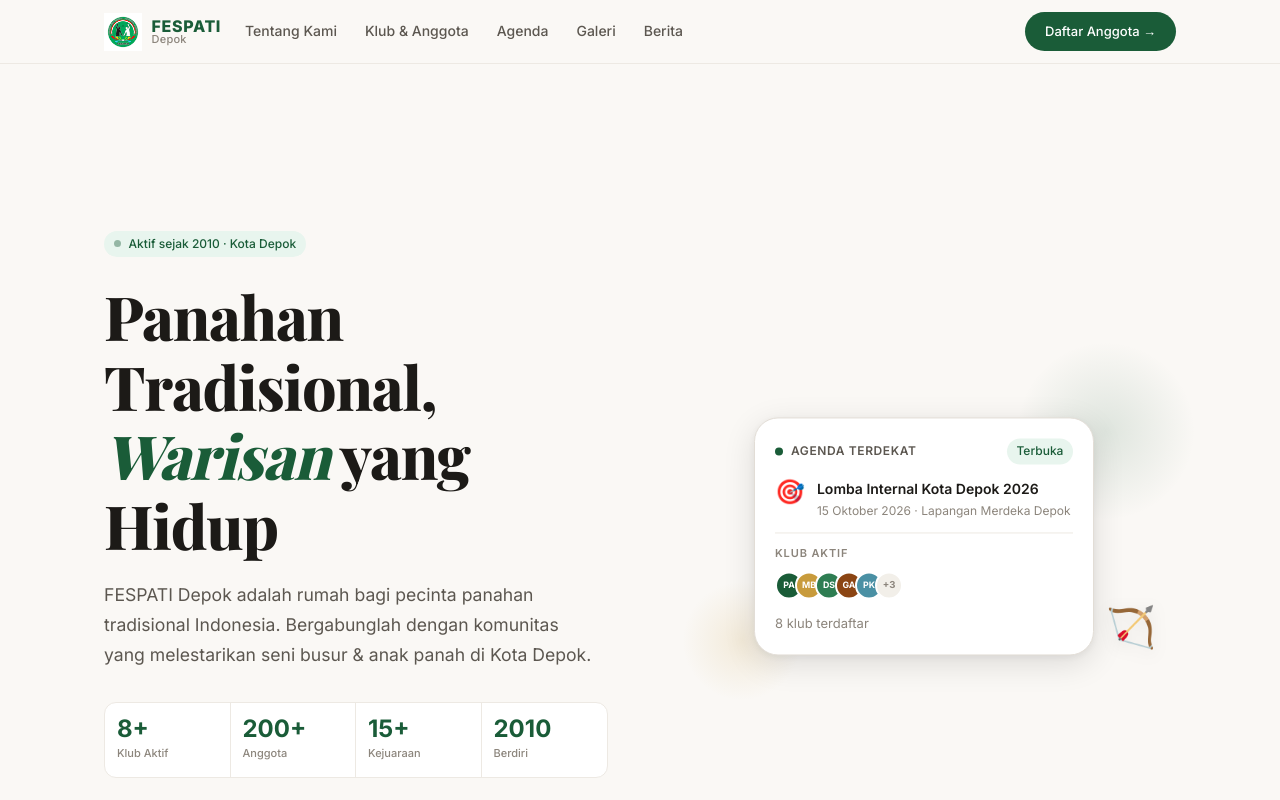
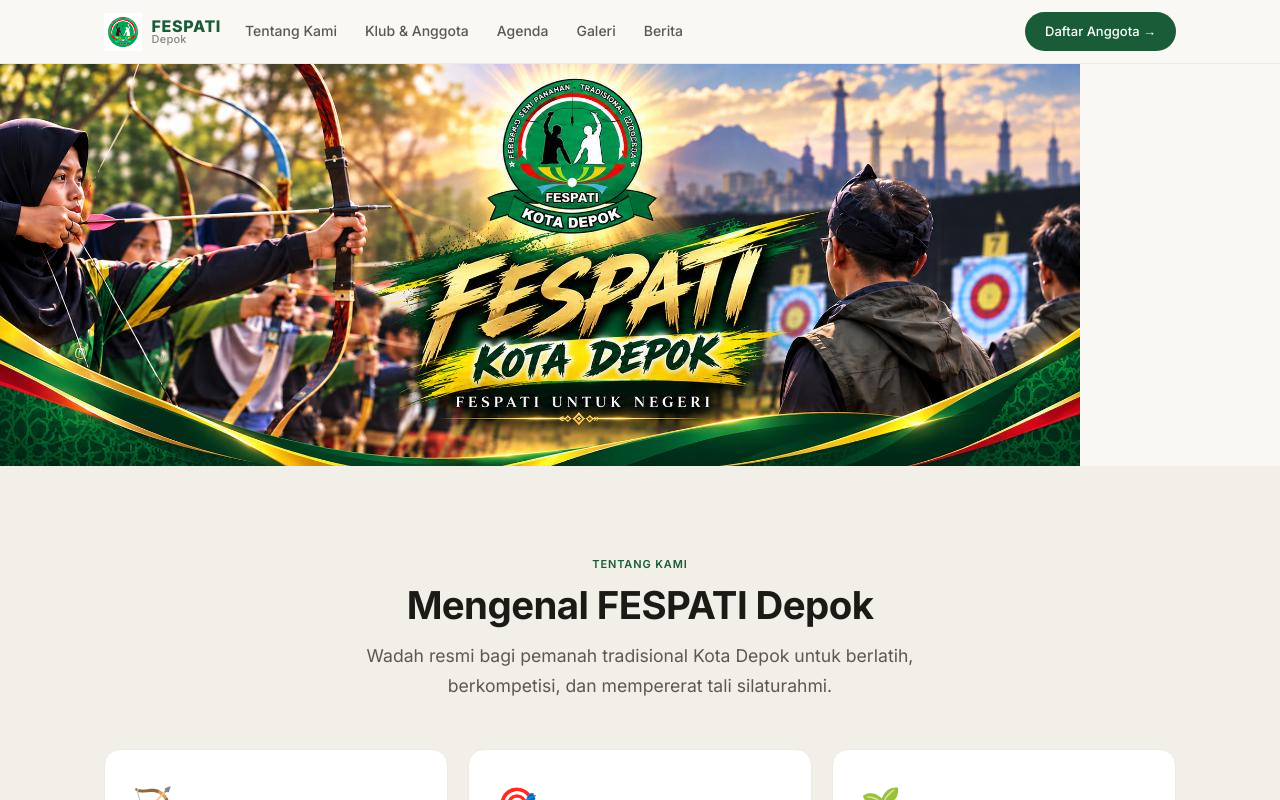
Before and after one commit to carwinaja/fespati-depok, a Nuxt app: page / in a window 1280 px wide. Shown: the top 800 px of the page. Built offline with nearby package versions, Linux system fonts and the light colour scheme.

Commit message:
fespati siap online

```diff
--- a/app/components/sections/AboutSection.vue
+++ b/app/components/sections/AboutSection.vue
@@ -91,7 +91,7 @@
 
 <script setup lang="ts">
 const pengurus = [
-  { nama: 'Bapak Ahmad Fauzi', jabatan: 'Ketua Umum', initials: 'AF', color: '#1A5C38' },
+  { nama: 'Bapak Bani Magribi', jabatan: 'Ketua Umum', initials: 'AF', color: '#1A5C38' },
   { nama: 'Ibu Siti Rahayu', jabatan: 'Sekretaris Umum', initials: 'SR', color: '#2E7D52' },
   { nama: 'Bapak Hendra Wijaya', jabatan: 'Bendahara', initials: 'HW', color: '#C89B3C' },
   { nama: 'Bapak Rudi Santoso', jabatan: 'Ketua Bidang Pembinaan', initials: 'RS', color: '#4A90A4' },
--- a/app/components/sections/HeroSection.vue
+++ b/app/components/sections/HeroSection.vue
@@ -1,363 +1,9 @@
 <template>
-  <section class="hero section">
-    <div class="container hero-inner">
-      <!-- Left: Text -->
-      <div class="hero-text">
-        <div class="badge badge-brand hero-badge">
-          <span class="pulse-dot" aria-hidden="true"></span>
-          Aktif sejak 2010 · Kota Depok
-        </div>
-
-        <h1 class="display hero-heading">
-          Panahan Tradisional,<br>
-          <span class="brand-accent">Warisan</span> yang Hidup
-        </h1>
-
-        <p class="lead hero-lead">
-          FESPATI Depok adalah rumah bagi pecinta panahan tradisional Indonesia. Bergabunglah dengan komunitas yang melestarikan seni busur & anak panah di Kota Depok.
-        </p>
-
-        <div class="hero-stats">
-          <div v-for="stat in stats" :key="stat.label" class="stat-item">
-            <span class="stat-value">{{ stat.value }}</span>
-            <span class="stat-label">{{ stat.label }}</span>
-          </div>
-        </div>
-
-        <div class="hero-actions">
-          <a href="#daftar" class="btn btn-primary">Bergabung Sekarang →</a>
-          <a href="#tentang" class="btn btn-outline">Pelajari Lebih Lanjut</a>
-        </div>
-      </div>
-
-      <!-- Right: Visual Card -->
-      <div class="hero-visual" aria-hidden="true">
-        <div class="hero-card animate-float">
-          <div class="hc-header">
-            <span class="hc-dot"></span>
-            <span class="hc-title">Agenda Terdekat</span>
-            <span class="badge badge-brand">Terbuka</span>
-          </div>
-          <div class="hc-event">
-            <div class="hc-event-icon">🎯</div>
-            <div>
-              <p class="hc-event-name">Lomba Internal Kota Depok 2026</p>
-              <p class="hc-event-date">15 Oktober 2026 · Lapangan Merdeka Depok</p>
-            </div>
-          </div>
-          <hr class="divider" style="margin-block: 0.75rem" />
-          <div class="hc-clubs">
-            <span class="label">Klub Aktif</span>
-            <div class="club-avatars">
-              <div v-for="n in 5" :key="n" class="club-av" :style="{ background: clubColors[n-1], left: `${(n-1)*20}px` }">
-                {{ clubInitials[n-1] }}
-              </div>
-              <div class="club-av club-av-more">+3</div>
-            </div>
-            <span class="small" style="margin-top:.4rem">8 klub terdaftar</span>
-          </div>
-        </div>
-
-        <!-- Decorative elements -->
-        <div class="deco deco-1"></div>
-        <div class="deco deco-2"></div>
-        <div class="deco deco-3">🏹</div>
-      </div>
-    </div>
-
-    <!-- Bottom wave -->
-    <div class="hero-wave" aria-hidden="true">
-      <svg viewBox="0 0 1440 60" preserveAspectRatio="none" xmlns="http://www.w3.org/2000/svg">
-        <path d="M0,0 C360,60 1080,60 1440,0 L1440,60 L0,60 Z" fill="var(--color-surface-2)"/>
-      </svg>
-    </div>
+  <section class="w-full">
+    <img
+      src="/hero-fespati.jpg"
+      alt="FESPATI Kota Depok"
+      class="w-full h-auto object-cover"
+    />
   </section>
 </template>
-
-<script setup lang="ts">
-const stats = [
-  { value: '8+', label: 'Klub Aktif' },
-  { value: '200+', label: 'Anggota' },
-  { value: '15+', label: 'Kejuaraan' },
-  { value: '2010', label: 'Berdiri' },
-]
-
-const clubColors = ['#1A5C38', '#C89B3C', '#2E7D52', '#8B4513', '#4A90A4']
-const clubInitials = ['PA', 'MB', 'DS', 'GA', 'PK']
-</script>
-
-<style scoped>
-.hero {
-  background: var(--color-bg);
-  position: relative;
-  padding-bottom: 0;
-  overflow: hidden;
-}
-
-.hero-inner {
-  display: grid;
-  grid-template-columns: 1fr 1fr;
-  gap: 4rem;
-  align-items: center;
-  padding-block: clamp(3rem, 6vw, 5rem);
-}
-
-/* Left text */
-.hero-badge {
-  margin-bottom: 1.5rem;
-  gap: 0.5rem;
-}
-
-.pulse-dot {
-  width: 7px;
-  height: 7px;
-  border-radius: 50%;
-  background: var(--color-brand);
-  display: inline-block;
-  animation: pulse-dot 2s ease-in-out infinite;
-}
-
-.hero-heading {
-  margin-bottom: 1.25rem;
-}
-
-.brand-accent {
-  color: var(--color-brand);
-  font-style: italic;
-}
-
-.hero-lead {
-  max-width: 44ch;
-  margin-bottom: 2rem;
-}
-
-.hero-stats {
-  display: grid;
-  grid-template-columns: repeat(4, 1fr);
-  gap: 0;
-  border: 1px solid var(--color-border-soft);
-  border-radius: var(--radius-md);
-  overflow: hidden;
-  margin-bottom: 2rem;
-  background: var(--color-surface);
-}
-
-.stat-item {
-  padding: 0.9rem 0.75rem;
-  display: flex;
-  flex-direction: column;
-  gap: 0.2rem;
-  border-right: 1px solid var(--color-border-soft);
-}
-
-.stat-item:last-child {
-  border-right: none;
-}
-
-.stat-value {
-  font-size: 1.5rem;
-  font-weight: 700;
-  color: var(--color-brand);
-  line-height: 1;
-}
-
-.stat-label {
-  font-size: 0.6875rem;
-  color: var(--color-ink-3);
-  font-weight: 500;
-}
-
-.hero-actions {
-  display: flex;
-  gap: 0.75rem;
-  flex-wrap: wrap;
-}
-
-/* Right visual */
-.hero-visual {
-  position: relative;
-  display: flex;
-  justify-content: center;
-  align-items: center;
-  padding: 2rem;
-  min-height: 360px;
-}
-
-.hero-card {
-  background: var(--color-card);
-  border: 1px solid var(--color-border);
-  border-radius: var(--radius-xl);
-  padding: 1.25rem;
-  width: 100%;
-  max-width: 340px;
-  box-shadow: var(--shadow-lg);
-  position: relative;
-  z-index: 2;
-}
-
-.hc-header {
-  display: flex;
-  align-items: center;
-  gap: 0.5rem;
-  margin-bottom: 1rem;
-}
-
-.hc-dot {
-  width: 8px;
-  height: 8px;
-  border-radius: 50%;
-  background: var(--color-brand);
-  flex-shrink: 0;
-}
-
-.hc-title {
-  font-size: 0.75rem;
-  font-weight: 600;
-  color: var(--color-ink-2);
-  flex: 1;
-  text-transform: uppercase;
-  letter-spacing: 0.05em;
-}
-
-.hc-event {
-  display: flex;
-  gap: 0.75rem;
-  align-items: flex-start;
-}
-
-.hc-event-icon {
-  font-size: 1.5rem;
-  line-height: 1;
-  flex-shrink: 0;
-}
-
-.hc-event-name {
-  font-size: 0.875rem;
-  font-weight: 600;
-  color: var(--color-ink);
-  line-height: 1.3;
-  margin-bottom: 0.2rem;
-}
-
-.hc-event-date {
-  font-size: 0.75rem;
-  color: var(--color-ink-3);
-}
-
-.hc-clubs {
-  display: flex;
-  flex-direction: column;
-  gap: 0.5rem;
-}
-
-.club-avatars {
-  position: relative;
-  height: 28px;
-  display: flex;
-  align-items: center;
-}
-
-.club-av {
-  position: absolute;
-  width: 28px;
-  height: 28px;
-  border-radius: 50%;
-  border: 2px solid var(--color-surface);
-  display: flex;
-  align-items: center;
-  justify-content: center;
-  font-size: 0.55rem;
-  font-weight: 700;
-  color: white;
-}
-
-.club-av-more {
-  left: 100px;
-  background: var(--color-surface-2);
-  color: var(--color-ink-3);
-  font-size: 0.6rem;
-}
-
-/* Decorative */
-.deco {
-  position: absolute;
-  border-radius: 50%;
-  z-index: 1;
-}
-
-.deco-1 {
-  width: 180px;
-  height: 180px;
-  background: radial-gradient(circle, rgba(26,92,56,0.12) 0%, transparent 70%);
-  top: -20px;
-  right: -20px;
-}
-
-.deco-2 {
-  width: 120px;
-  height: 120px;
-  background: radial-gradient(circle, rgba(200,155,60,0.15) 0%, transparent 70%);
-  bottom: 20px;
-  left: 10px;
-}
-
-.deco-3 {
-  position: absolute;
-  font-size: 2.5rem;
-  bottom: 60px;
-  right: 20px;
-  z-index: 3;
-  filter: drop-shadow(0 4px 8px rgba(0,0,0,0.1));
-  animation: float 5s ease-in-out infinite;
-  animation-delay: 1s;
-}
-
-/* Wave */
-.hero-wave {
-  margin-top: 2rem;
-}
-
-.hero-wave svg {
-  display: block;
-  width: 100%;
-  height: 60px;
-}
-
-@media (max-width: 900px) {
-  .hero-inner {
-    grid-template-columns: 1fr;
-    text-align: center;
-  }
-
-  .hero-lead {
-    max-width: 100%;
-    margin-inline: auto;
-  }
-
-  .hero-stats {
-    grid-template-columns: repeat(2, 1fr);
-  }
-
-  .hero-actions {
-    justify-content: center;
-  }
-
-  .hero-visual {
-    min-height: 260px;
-  }
-
-  .hero-card {
-    max-width: 300px;
-  }
-
-  .hero-badge {
-    justify-content: center;
-  }
-}
-
-@media (max-width: 480px) {
-  .hero-stats {
-    grid-template-columns: 1fr 1fr;
-  }
-}
-</style>
```
Also changed, not shown: app/public/hero-fespati.jpg (added), public/hero-fespati.jpg (added).
